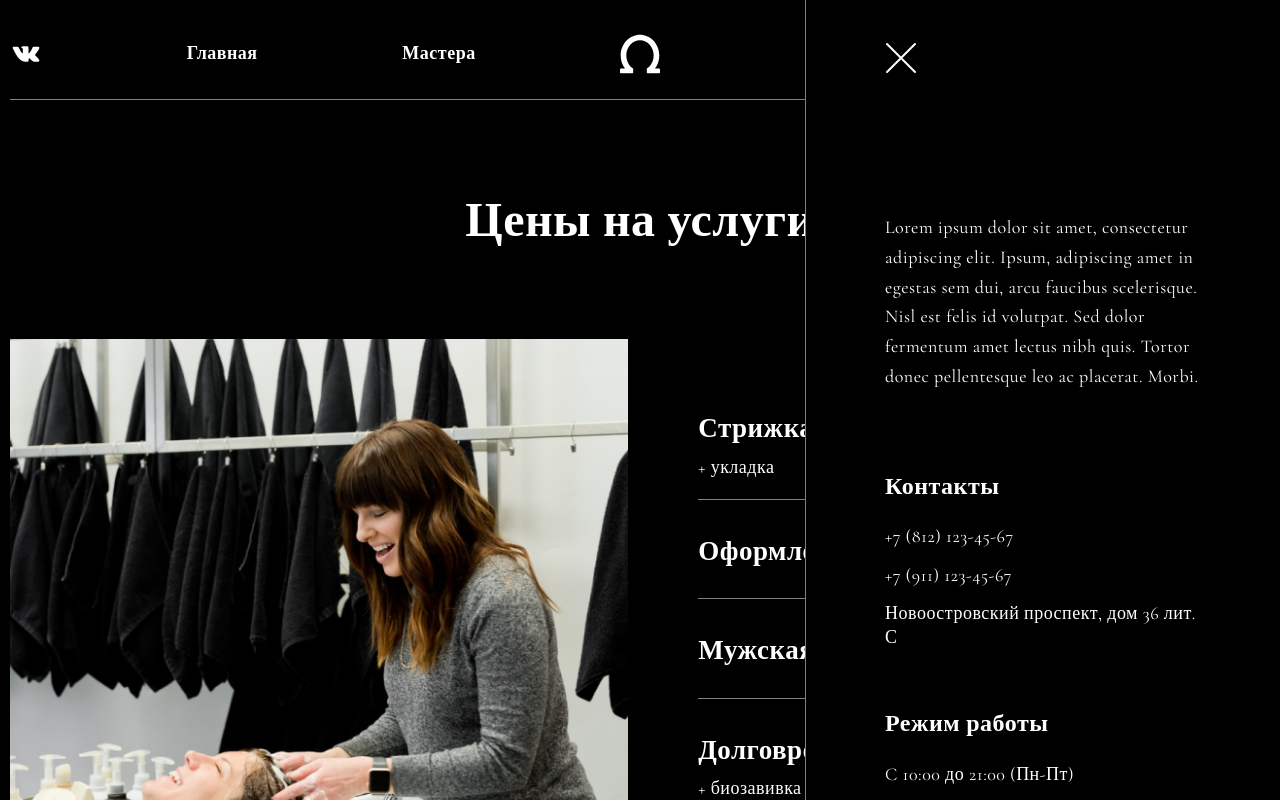
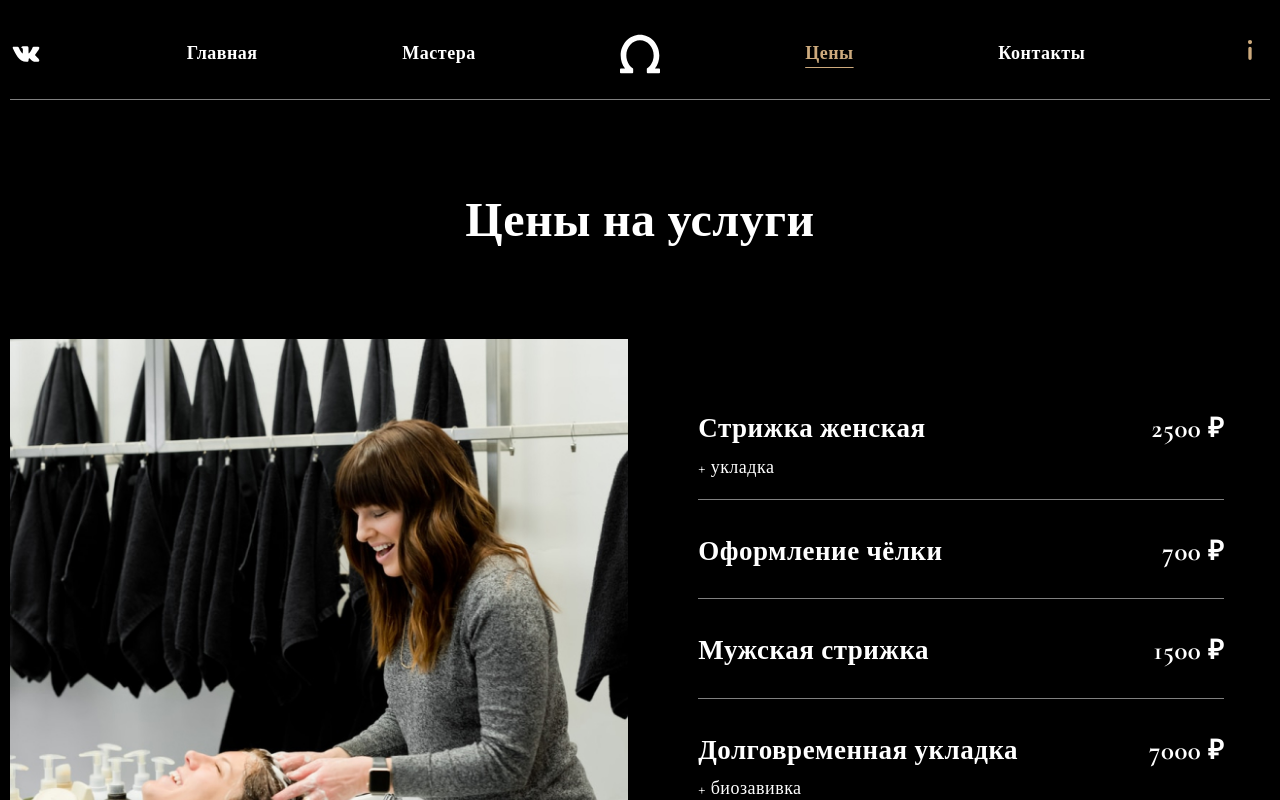
Before and after one commit to eazaykova/delote-beauty, a React (Vite) app: page /price in a window 1280 px wide. Built offline with nearby package versions, Linux system fonts and the light colour scheme.

Commit message:
Modified Menu.jsx

```diff
--- a/src/components/layout/Header/menu/Menu.jsx
+++ b/src/components/layout/Header/menu/Menu.jsx
@@ -6,9 +6,13 @@
 import Button from "../../../ui/button/Button";
 import { menu } from "../../../../data/menu.data";
 import Hamburger from "./hamburger/Hamburger";
+import { useLocation } from "react-router-dom";
 
 const Menu = () => {
-  const [activeDetailInfo, setActiveDetailInfo] = useState(true);
+  const location = useLocation();
+  const [activeDetailInfo, setActiveDetailInfo] = useState(
+    location.pathname === "/" ? true : false
+  );
   const [activeHamburger, setActiveHamburger] = useState(false);
 
   return (
```
